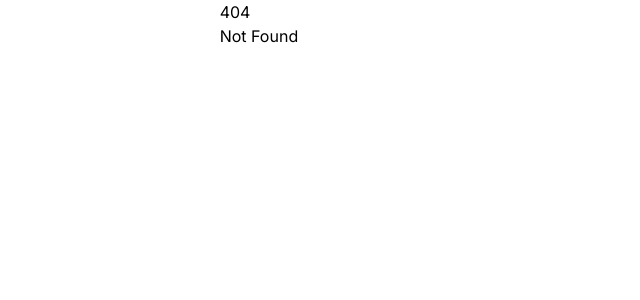
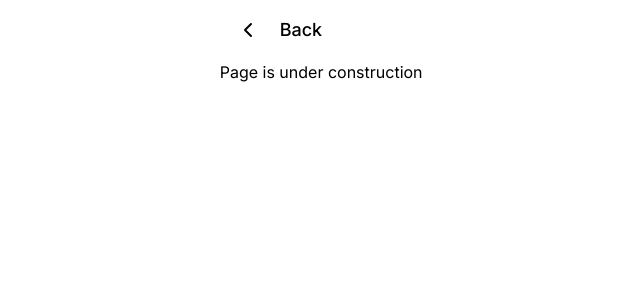
Before and after one commit to ARK-Builders/ARK-Drop-Desktop, a SvelteKit app: page /transfers/recieve in a window 1280 px wide. Before the commit this address had no page. Shown: the top 300 px of the page, without its empty margins (207-847 px from the left). Built offline with nearby package versions, Linux system fonts and the light colour scheme.

Commit message:
Placeholder Pages

```diff
--- a/src/routes/transfers/+page.svelte
+++ b/src/routes/transfers/+page.svelte
@@ -47,7 +47,7 @@
 		<button
 			on:click={async () => {
 				const files = await getSelectedFiles();
-				if (files) {
+				if (files.length > 0) {
 					goto(`/transfers/send`, {
 						state: {
 							files
@@ -62,6 +62,9 @@
 			></button
 		>
 		<button
+			on:click={() => {
+				goto(`/transfers/recieve`);
+			}}
 			class="flex w-32 flex-row items-center justify-center gap-2 rounded-lg bg-blue-dark-500 px-[1.125rem] py-3"
 		>
 			<ArrowCircleBrokenDown class="h-5 w-5 stroke-primary-fg" /><span
--- /dev/null
+++ b/src/routes/transfers/recieve/+page.svelte
@@ -0,0 +1,18 @@
+<script>
+	import { goto } from '$app/navigation';
+	import ChevronLeft from '$lib/components/icons/ChevronLeft.svelte';
+</script>
+
+<header class="my-2 flex flex-row justify-between px-4 py-2">
+	<button
+		on:click={() => {
+			goto('/transfers');
+		}}
+		class="flex flex-row items-center gap-5"
+	>
+		<ChevronLeft class="h-6 w-6 stroke-black" />
+		<span class="text-lg font-medium">Back</span>
+	</button>
+</header>
+
+<h2>Page is under construction</h2>
--- a/src/routes/transfers/send/+page.svelte
+++ b/src/routes/transfers/send/+page.svelte
@@ -24,7 +24,12 @@
 		<ChevronLeft class="h-6 w-6 stroke-black" />
 		<span class="text-lg font-medium">Back</span>
 	</button>
-	<button class="flex flex-row items-center gap-2">
+	<button
+		on:click={() => {
+			goto('/transfers/recieve');
+		}}
+		class="flex flex-row items-center gap-2"
+	>
 		<Scan class="h-6 w-6 stroke-blue-dark-500" />
 		<span class="text-lg font-medium text-blue-dark-500">Scan</span>
 	</button>
```
